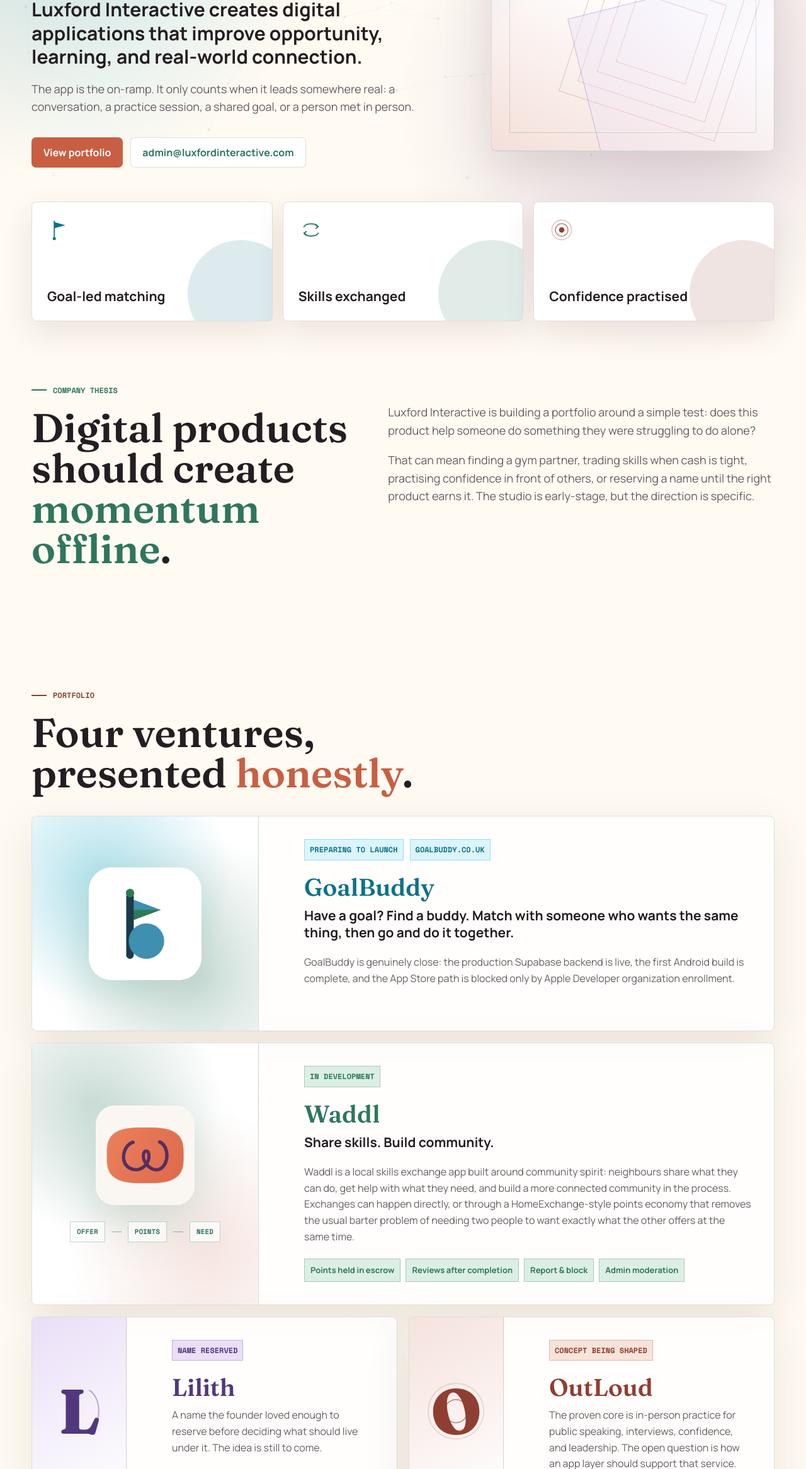
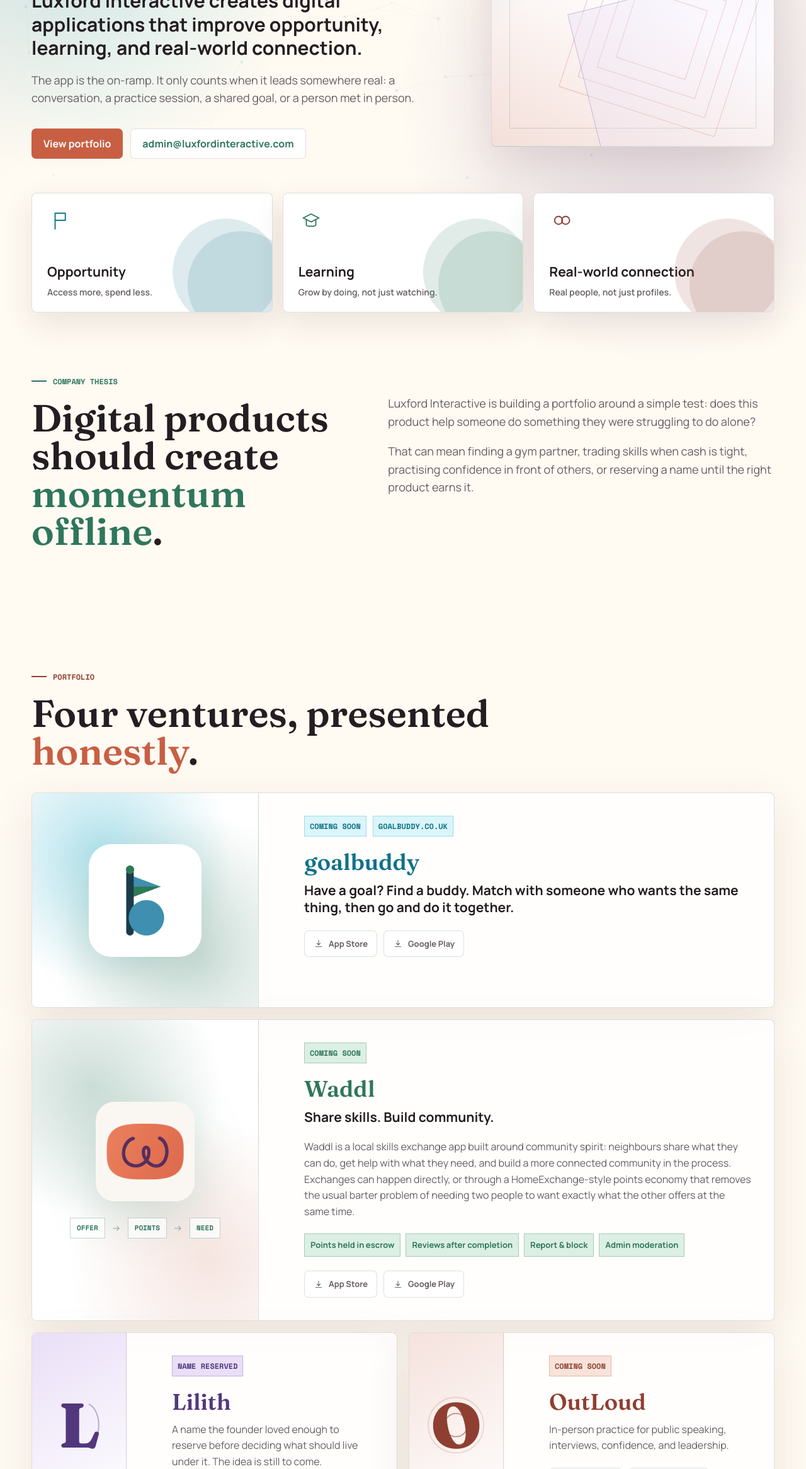
Before and after one commit to davidmaruta2/luxfordinteractive-web, a website: page index.html in a window 1280 px wide. Shown: the part 468-2800 px from the top of the page at 63% size. Drawn offline with Linux system fonts and the light colour scheme.

Commit message:
Simplify status copy, add store badges, and fix mission-card layout bug
Replace every venture's pending-status language (except Lilith, which
keeps its own "name reserved" framing by design) with a plain "Coming
soon," and drop the sentences that alluded to launch blockers or open
product questions (Apple enrollment, "the open question is..."). Also
drop the early-stage hedge from the company thesis closing line.

Add placeholder App Store / Google Play badges (non-functional, clearly
placeholder styling) to goalbuddy, Waddl, and OutLoud -- not Lilith, which
has no product yet.

Turn the three product-world panels into three mission-pillar cards
(Opportunity, Learning, Real-world connection) with a short snappy tagline
each, replacing venture-specific captions that didn't fit ventures this
early. Fixed a real CSS specificity bug in the process: `.image-band div`
was a plain descendant selector, so it also matched the nested `.band-copy`
wrapper and forced it to inherit the card's own min-height/overflow/border,
which pushed the label and tagline text up out of the visible card entirely.
Scoped it to `.image-band > div` (direct children only) to fix this for
real, not just paper over the symptom.

Replace the Waddl flow-strip's dash-line dividers with small arrow icons,
and swap the plain mailto contact link for a proper contact card (icon,
labelled email button, company details) -- kept intentionally dependency-free
per the owner's choice, rather than wiring a third-party form service.

Correct "GoalBuddy" to "goalbuddy" everywhere it appears as the brand name,
matching the actual lowercase wordmark used in the live app (confirmed by
reading GoalBuddyWordmark in the app's own source, not assumed). Waddl's
own casing was already correct against its CLAUDE.md branding.

Trim the hero eyebrow to "Venture studio" and reduce h1/h2/h3 sizes another
notch per owner feedback.

```diff
--- a/index.html
+++ b/index.html
@@ -37,7 +37,7 @@
     <main id="top">
       <section class="hero section">
         <div class="hero-copy">
-          <p class="eyebrow">UK venture studio</p>
+          <p class="eyebrow">Venture studio</p>
           <h1>Apps that move people from screens into <span class="hl-terracotta">real rooms</span>.</h1>
           <p class="hero-lede">
             Luxford Interactive creates digital applications that improve opportunity, learning,
@@ -58,7 +58,7 @@
         <div class="signal-panel" aria-label="The portfolio at a glance">
           <p class="signal-caption">The portfolio, at a glance</p>
           <div class="signal-grid">
-            <span class="signal-chip signal-goalbuddy"><i></i>GoalBuddy</span>
+            <span class="signal-chip signal-goalbuddy"><i></i>goalbuddy</span>
             <span class="signal-chip signal-waddl"><i></i>Waddl</span>
             <span class="signal-chip signal-lilith"><i></i>Lilith</span>
             <span class="signal-chip signal-outloud"><i></i>OutLoud</span>
@@ -72,31 +72,35 @@
         </div>
       </section>
 
-      <section class="image-band" aria-label="Luxford Interactive product worlds">
-        <div class="band-goalbuddy">
+      <section class="image-band" aria-label="Luxford Interactive mission">
+        <div class="band-opportunity">
           <svg viewBox="0 0 64 64" fill="none" xmlns="http://www.w3.org/2000/svg" aria-hidden="true">
-            <line x1="18" y1="10" x2="18" y2="54" stroke="currentColor" stroke-width="3" stroke-linecap="round"/>
-            <path d="M18 12 L46 20 L18 28 Z" fill="currentColor"/>
-            <circle cx="18" cy="54" r="4" fill="currentColor"/>
+            <path d="M20 12 L20 52 M20 12 L46 12 L46 30 L20 30" stroke="currentColor" stroke-width="3" stroke-linecap="round" stroke-linejoin="round"/>
           </svg>
-          <span>Goal-led matching</span>
+          <div class="band-copy">
+            <span>Opportunity</span>
+            <p class="band-tagline">Access more, spend less.</p>
+          </div>
         </div>
-        <div class="band-waddl">
+        <div class="band-learning">
           <svg viewBox="0 0 64 64" fill="none" xmlns="http://www.w3.org/2000/svg" aria-hidden="true">
-            <path d="M14 24c4-10 32-10 36 0" stroke="currentColor" stroke-width="3" stroke-linecap="round"/>
-            <path d="M44 20l6 4-6 4" stroke="currentColor" stroke-width="3" stroke-linecap="round" stroke-linejoin="round"/>
-            <path d="M50 40c-4 10-32 10-36 0" stroke="currentColor" stroke-width="3" stroke-linecap="round"/>
-            <path d="M20 44l-6-4 6-4" stroke="currentColor" stroke-width="3" stroke-linecap="round" stroke-linejoin="round"/>
+            <path d="M12 24 L32 14 L52 24 L32 34 Z" stroke="currentColor" stroke-width="3" stroke-linejoin="round"/>
+            <path d="M20 28v14c0 4 24 4 24 0V28" stroke="currentColor" stroke-width="3" stroke-linecap="round"/>
           </svg>
-          <span>Skills exchanged</span>
+          <div class="band-copy">
+            <span>Learning</span>
+            <p class="band-tagline">Grow by doing, not just watching.</p>
+          </div>
         </div>
-        <div class="band-outloud">
+        <div class="band-connection">
           <svg viewBox="0 0 64 64" fill="none" xmlns="http://www.w3.org/2000/svg" aria-hidden="true">
-            <circle cx="32" cy="32" r="7" fill="currentColor"/>
-            <circle cx="32" cy="32" r="16" stroke="currentColor" stroke-width="2.5" opacity="0.6"/>
-            <circle cx="32" cy="32" r="25" stroke="currentColor" stroke-width="2.5" opacity="0.3"/>
+            <circle cx="24" cy="30" r="10" stroke="currentColor" stroke-width="3"/>
+            <circle cx="42" cy="30" r="10" stroke="currentColor" stroke-width="3"/>
           </svg>
-          <span>Confidence practised</span>
+          <div class="band-copy">
+            <span>Real-world connection</span>
+            <p class="band-tagline">Real people, not just profiles.</p>
+          </div>
         </div>
       </section>
 
@@ -113,7 +117,6 @@
           <p>
             That can mean finding a gym partner, trading skills when cash is tight, practising
             confidence in front of others, or reserving a name until the right product earns it.
-            The studio is early-stage, but the direction is specific.
           </p>
         </div>
       </section>
@@ -126,23 +129,28 @@
 
         <article class="venture venture-goalbuddy">
           <div class="venture-visual goalbuddy-visual">
-            <img src="assets/goalbuddy-icon.png" alt="GoalBuddy app icon">
+            <img src="assets/goalbuddy-icon.png" alt="goalbuddy app icon">
           </div>
           <div class="venture-copy">
             <div class="venture-meta">
-              <span>Preparing to launch</span>
+              <span>Coming soon</span>
               <a href="https://goalbuddy.co.uk/">goalbuddy.co.uk</a>
             </div>
-            <h3>GoalBuddy</h3>
+            <h3>goalbuddy</h3>
             <p class="venture-line">
               Have a goal? Find a buddy. Match with someone who wants the same thing, then go and
               do it together.
             </p>
-            <p>
-              GoalBuddy is genuinely close: the production Supabase backend is live, the first
-              Android build is complete, and the App Store path is blocked only by Apple Developer
-              organization enrollment.
-            </p>
+            <div class="store-badges" aria-label="goalbuddy download links, coming soon">
+              <span class="store-badge">
+                <svg viewBox="0 0 24 24" fill="none" xmlns="http://www.w3.org/2000/svg" aria-hidden="true"><path d="M12 4v11m0 0l-4-4m4 4l4-4M5 19h14" stroke="currentColor" stroke-width="1.6" stroke-linecap="round" stroke-linejoin="round"/></svg>
+                App Store
+              </span>
+              <span class="store-badge">
+                <svg viewBox="0 0 24 24" fill="none" xmlns="http://www.w3.org/2000/svg" aria-hidden="true"><path d="M12 4v11m0 0l-4-4m4 4l4-4M5 19h14" stroke="currentColor" stroke-width="1.6" stroke-linecap="round" stroke-linejoin="round"/></svg>
+                Google Play
+              </span>
+            </div>
           </div>
         </article>
 
@@ -151,15 +159,15 @@
             <img src="assets/waddl-icon.png" alt="Waddl app icon">
             <div class="flow-strip" aria-hidden="true">
               <span>Offer</span>
-              <i></i>
+              <svg viewBox="0 0 24 24" fill="none" xmlns="http://www.w3.org/2000/svg"><path d="M4 12h14m0 0l-5-5m5 5l-5 5" stroke="currentColor" stroke-width="1.6" stroke-linecap="round" stroke-linejoin="round"/></svg>
               <span>Points</span>
-              <i></i>
+              <svg viewBox="0 0 24 24" fill="none" xmlns="http://www.w3.org/2000/svg"><path d="M4 12h14m0 0l-5-5m5 5l-5 5" stroke="currentColor" stroke-width="1.6" stroke-linecap="round" stroke-linejoin="round"/></svg>
               <span>Need</span>
             </div>
           </div>
           <div class="venture-copy">
             <div class="venture-meta">
-              <span>In development</span>
+              <span>Coming soon</span>
             </div>
             <h3>Waddl</h3>
             <p class="venture-line">Share skills. Build community.</p>
@@ -175,6 +183,16 @@
               <span>Reviews after completion</span>
               <span>Report &amp; block</span>
               <span>Admin moderation</span>
+            </div>
+            <div class="store-badges" aria-label="Waddl download links, coming soon">
+              <span class="store-badge">
+                <svg viewBox="0 0 24 24" fill="none" xmlns="http://www.w3.org/2000/svg" aria-hidden="true"><path d="M12 4v11m0 0l-4-4m4 4l4-4M5 19h14" stroke="currentColor" stroke-width="1.6" stroke-linecap="round" stroke-linejoin="round"/></svg>
+                App Store
+              </span>
+              <span class="store-badge">
+                <svg viewBox="0 0 24 24" fill="none" xmlns="http://www.w3.org/2000/svg" aria-hidden="true"><path d="M12 4v11m0 0l-4-4m4 4l4-4M5 19h14" stroke="currentColor" stroke-width="1.6" stroke-linecap="round" stroke-linejoin="round"/></svg>
+                Google Play
+              </span>
             </div>
           </div>
         </article>
@@ -210,13 +228,22 @@
             </div>
             <div class="venture-copy">
               <div class="venture-meta">
-                <span>Concept being shaped</span>
+                <span>Coming soon</span>
               </div>
               <h3>OutLoud</h3>
               <p>
-                The proven core is in-person practice for public speaking, interviews, confidence,
-                and leadership. The open question is how an app layer should support that service.
+                In-person practice for public speaking, interviews, confidence, and leadership.
               </p>
+              <div class="store-badges" aria-label="OutLoud download links, coming soon">
+                <span class="store-badge">
+                  <svg viewBox="0 0 24 24" fill="none" xmlns="http://www.w3.org/2000/svg" aria-hidden="true"><path d="M12 4v11m0 0l-4-4m4 4l4-4M5 19h14" stroke="currentColor" stroke-width="1.6" stroke-linecap="round" stroke-linejoin="round"/></svg>
+                  App Store
+                </span>
+                <span class="store-badge">
+                  <svg viewBox="0 0 24 24" fill="none" xmlns="http://www.w3.org/2000/svg" aria-hidden="true"><path d="M12 4v11m0 0l-4-4m4 4l4-4M5 19h14" stroke="currentColor" stroke-width="1.6" stroke-linecap="round" stroke-linejoin="round"/></svg>
+                  Google Play
+                </span>
+              </div>
             </div>
           </article>
         </div>
@@ -261,14 +288,24 @@
           <p class="eyebrow">Contact</p>
           <h2>Luxford Interactive Ltd</h2>
           <p>
-            For company, app-store, or portfolio enquiries, contact the company directly at the
-            domain email below.
+            For company, app-store, or portfolio enquiries, contact the company directly.
           </p>
+        </div>
+        <div class="contact-card">
+          <span class="contact-icon" aria-hidden="true">
+            <svg viewBox="0 0 24 24" fill="none" xmlns="http://www.w3.org/2000/svg">
+              <rect x="3" y="5" width="18" height="14" rx="2" stroke="currentColor" stroke-width="1.6"/>
+              <path d="M4 7l8 6 8-6" stroke="currentColor" stroke-width="1.6" stroke-linecap="round" stroke-linejoin="round"/>
+            </svg>
+          </span>
+          <div class="contact-card-body">
+            <p class="contact-card-label">Email us directly</p>
+            <a class="contact-link" href="mailto:admin@luxfordinteractive.com">
+              admin@luxfordinteractive.com
+            </a>
+          </div>
           <p class="company-detail">Registered in the UK. Company number 17367736.</p>
         </div>
-        <a class="contact-link" href="mailto:admin@luxfordinteractive.com">
-          admin@luxfordinteractive.com
-        </a>
       </section>
     </main>
 
--- a/styles.css
+++ b/styles.css
@@ -261,21 +261,21 @@
 h1 {
   max-width: 900px;
   margin-bottom: 24px;
-  font-size: clamp(42px, 5.8vw, 86px);
+  font-size: clamp(40px, 5.5vw, 80px);
   font-weight: 800;
   line-height: 0.92;
 }
 
 h2 {
   margin-bottom: 0;
-  font-size: clamp(34px, 5vw, 72px);
+  font-size: clamp(32px, 4.7vw, 66px);
   font-weight: 600;
   line-height: 1;
 }
 
 h3 {
   margin-bottom: 12px;
-  font-size: clamp(25px, 3vw, 42px);
+  font-size: clamp(24px, 2.8vw, 38px);
   font-weight: 600;
   line-height: 1.05;
 }
@@ -452,7 +452,7 @@
   margin: 0 auto;
 }
 
-.image-band div {
+.image-band > div {
   position: relative;
   min-height: 190px;
   overflow: hidden;
@@ -483,28 +483,40 @@
   color: currentColor;
 }
 
-.band-goalbuddy {
+.band-opportunity {
   color: var(--cyan-dark);
   background: linear-gradient(135deg, var(--cyan-soft), var(--white));
 }
 
-.band-waddl {
+.band-learning {
   color: var(--green);
   background: linear-gradient(135deg, var(--green-soft), var(--white));
 }
 
-.band-outloud {
+.band-connection {
   color: var(--terracotta-dark);
   background: linear-gradient(135deg, var(--terracotta-soft), var(--white));
 }
 
-.image-band span {
+.image-band .band-copy {
   position: absolute;
   left: 24px;
-  bottom: 22px;
+  bottom: 20px;
+  right: 24px;
+}
+
+.image-band span {
+  display: block;
   color: var(--ink);
   font-size: 21px;
   font-weight: 800;
+}
+
+.band-tagline {
+  margin: 4px 0 0;
+  color: var(--muted);
+  font-size: 14px;
+  font-weight: 600;
 }
 
 .split-section,
@@ -594,11 +606,36 @@
   text-transform: uppercase;
 }
 
-.flow-strip i {
+.flow-strip svg {
   width: 16px;
-  height: 1px;
-  background: var(--green);
-  opacity: 0.5;
+  height: 16px;
+  color: var(--green);
+  opacity: 0.55;
+}
+
+.store-badges {
+  display: flex;
+  flex-wrap: wrap;
+  gap: 10px;
+  margin-top: 22px;
+}
+
+.store-badge {
+  display: inline-flex;
+  align-items: center;
+  gap: 8px;
+  padding: 10px 14px;
+  border: 1px solid var(--line);
+  border-radius: 7px;
+  background: var(--white);
+  color: var(--muted);
+  font-size: 13px;
+  font-weight: 700;
+}
+
+.store-badge svg {
+  width: 16px;
+  height: 16px;
 }
 
 .venture-copy {
@@ -757,16 +794,56 @@
   border-top: 1px solid var(--line);
 }
 
+.contact-card {
+  display: flex;
+  flex-direction: column;
+  gap: 18px;
+  padding: 32px;
+  border: 1px solid var(--line);
+  border-radius: 8px;
+  background: var(--white);
+  box-shadow: 0 22px 60px rgba(83, 47, 44, 0.1);
+}
+
+.contact-icon {
+  display: grid;
+  place-items: center;
+  width: 48px;
+  height: 48px;
+  border-radius: 50%;
+  background: var(--terracotta-soft);
+  color: var(--terracotta-dark);
+}
+
+.contact-icon svg {
+  width: 22px;
+  height: 22px;
+}
+
+.contact-card-label {
+  margin: 0 0 6px;
+  font-family: var(--mono);
+  font-size: 12px;
+  font-weight: 700;
+  letter-spacing: 0;
+  text-transform: uppercase;
+  color: var(--muted);
+}
+
 .company-detail {
-  margin-top: 20px;
-  font-weight: 700;
+  margin: 0;
+  padding-top: 18px;
+  border-top: 1px solid var(--line);
+  font-size: 14px;
+  font-weight: 600;
+  color: var(--muted);
 }
 
 .contact-link {
-  justify-self: end;
   max-width: 100%;
   background: var(--white);
   color: var(--green);
+  font-size: 18px;
   overflow-wrap: anywhere;
 }
 
```
Also changed, not shown: tests/page.spec.js (+1 -1 lines).
